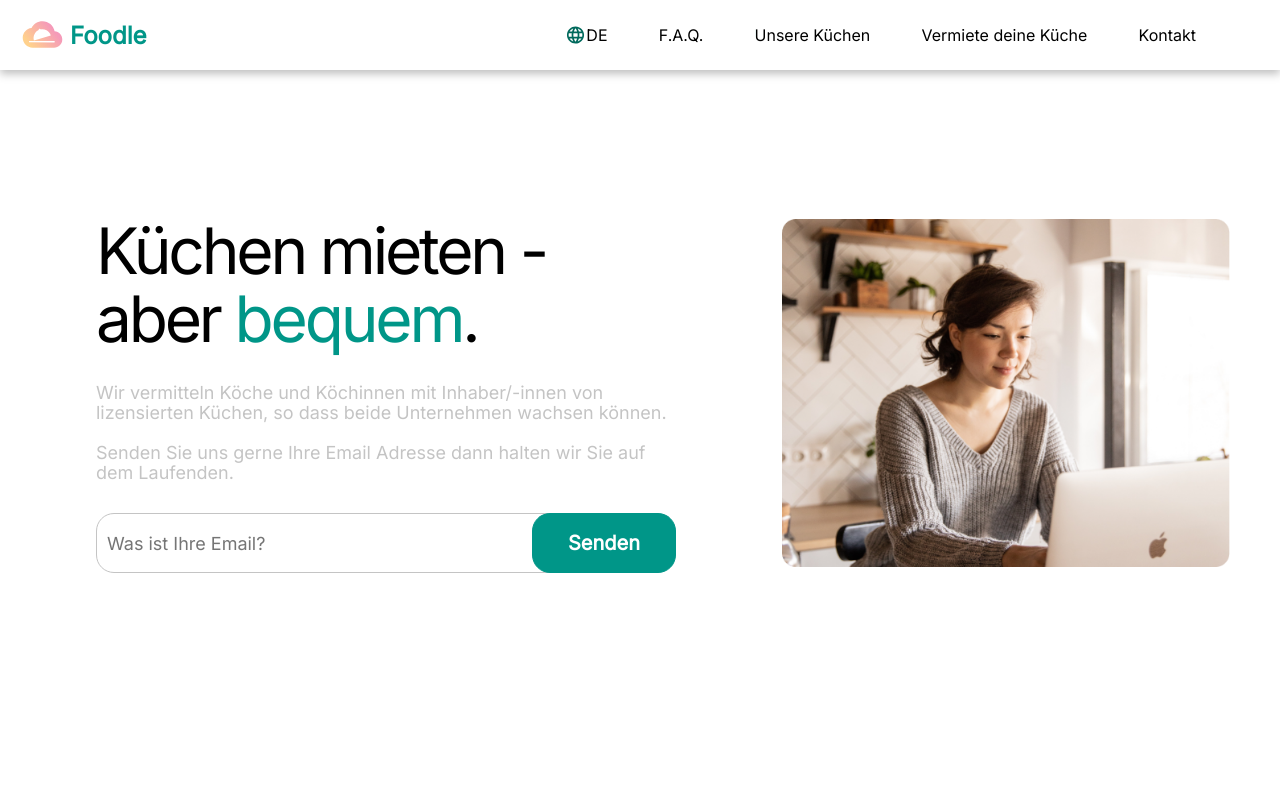
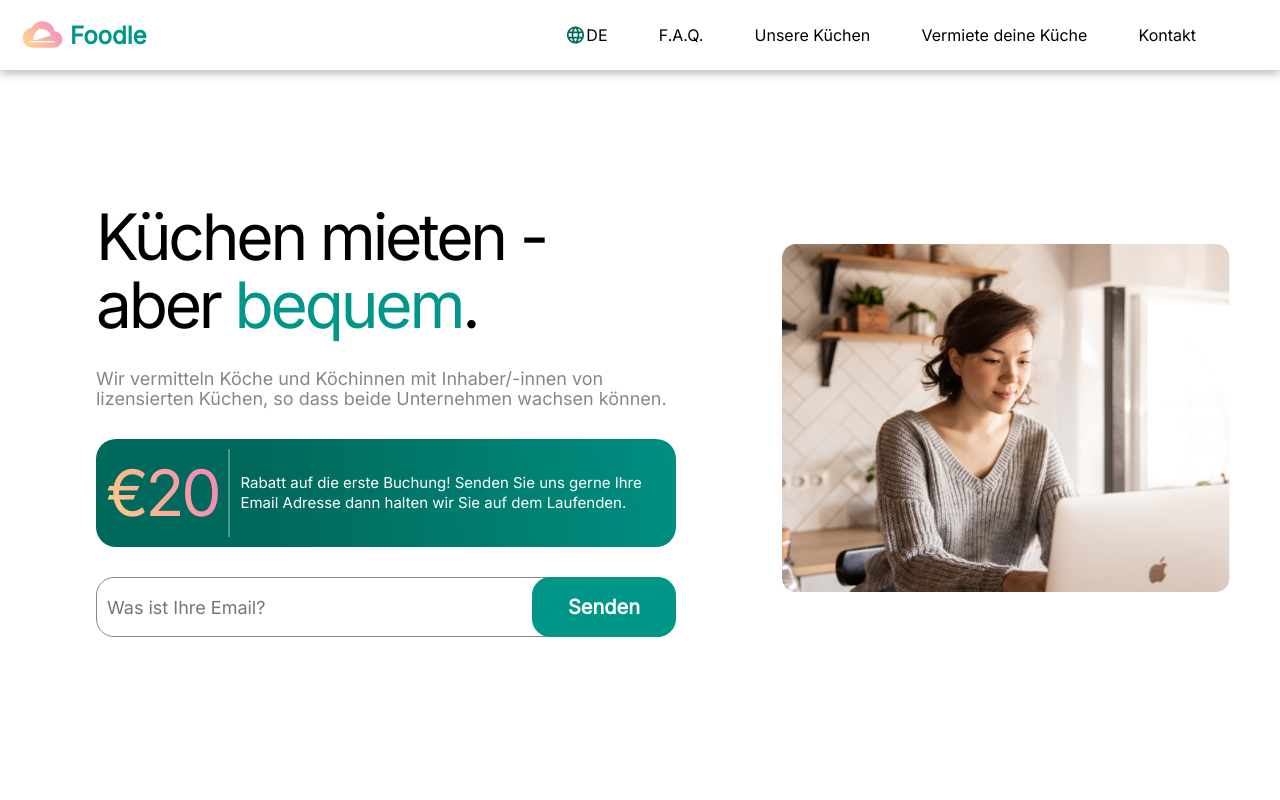
Before and after one commit to AAlber/Foodle-Landing, a Next.js app: page / in a window 1280 px wide. Shown: the top 800 px of the page. Built offline with nearby package versions, Linux system fonts and the light colour scheme.

Commit message:
feat: Added more language support

```diff
--- a/components/Layout/ConstructionPopup.tsx
+++ b/components/Layout/ConstructionPopup.tsx
@@ -10,9 +10,10 @@ export type ConstructionPopupProps = {
 };
 const ConstructionPopup = (props: ConstructionPopupProps) => {
   const intl = useIntl();
-  const construction = intl.formatMessage({ id: 'component.layout.constructionPopup.construction' });
-  const feature = intl.formatMessage({ id: 'component.footer.feature' });
-  const pricing = intl.formatMessage({ id: 'component.footer.pricing' });
+  const constructionTitle = intl.formatMessage({ id: 'component.layout.constructionPopup.title' });
+  const constructionDescription = intl.formatMessage({ id: 'component.layout.constructionPopup.description' });
+  const constructionSignUp = intl.formatMessage({ id: 'component.layout.constructionPopup.signup' });
+  const constructionReturn = intl.formatMessage({ id: 'component.layout.constructionPopup.return' });
   return (
     <div
       className="construction-popup"
@@ -37,26 +38,19 @@ const ConstructionPopup = (props: ConstructionPopupProps) => {
     >
       <Image src={'/construction.png'} width={50} height={50} />
       <h1 className="semi-bold-text header-tertiary white-text">
-        Foodle is still under construction
+        {constructionTitle}
         <br />
       </h1>
-      <p className="smallest-text">
-        However, we are already beginning to match up cooks and bakers with licensed kitchens. So simply go up and and
-        enter your email to join.
-      </p>
+      <p className="smallest-text">{constructionDescription}</p>
       {props.fullPage ? (
         <Link href={'/'}>
           <a className="primary-btn-small body-text pb-1" onClick={props.close}>
-            {/* <p className="primary-btn-small body-text pb-1" onClick={props.close}>
-              {' '} */}
-            Return To Sign Up
-            {/* </p> */}
+            {constructionSignUp}
           </a>
         </Link>
       ) : (
         <p className={'primary-btn-small body-text pb-1 '} onClick={props.close}>
-          {' '}
-          Return To Posts
+          {constructionReturn}
         </p>
       )}
     </div>
--- a/components/Layout/Navbar.module.scss
+++ b/components/Layout/Navbar.module.scss
@@ -9,16 +9,16 @@
   height: 7rem;
   display: flex;
   justify-content: space-between;
-  // flex-basis: ;
   top: 0;
   z-index: 10000;
   color: rgb(153, 130, 130);
-  // border-bottom: 0.2rem solid rgb(214, 214, 214);
+
   filter: drop-shadow(0px 4px 4px rgba(0, 0, 0, 0.25));
-
-  // border-bottom: 0.1rem solid #b3b3b3; CHANGED THIS
   padding-right: 20px;
   padding-left: 20px;
+  @include mixins.mobile{
+    filter:none;
+  }
   .avatar {
     width: 40px;
     height: 40px;
@@ -85,7 +85,9 @@
   }
   @include mixins.mobile {
     &__menu {
-      display: none;
+      h2{
+        display:none;
+      }
     }
   }
 }
--- a/components/Layout/Sidebar.tsx
+++ b/components/Layout/Sidebar.tsx
@@ -1,3 +1,4 @@
+// BurgerIcon from @SeyfDesigner
 import Link from 'next/link';
 import { slide as Menu } from 'react-burger-menu';
 import { FormattedMessage, useIntl } from 'react-intl';
@@ -28,7 +29,12 @@ const Sidebar = () => {
   const burgerRef = useRef(null);
 
   return (
-    <Menu ref={burgerRef} right customBurgerIcon={<FoodleHamburger />} width={300}>
+    <Menu
+      ref={burgerRef}
+      right
+      customBurgerIcon={<Image src={'/burger-menu.png'} width={23} height={23} />}
+      width={300}
+    >
       <header className="bm-top">
         <div className="bm-top__right">
           <Tab href="/" iconSrc="/world-icon.svg" title="EN" />
--- a/lang/de.json
+++ b/lang/de.json
@@ -5,7 +5,7 @@
   "page.home.hero.title": "Küchen mieten - aber ",
   "page.home.hero.easyAdjectives": "einfach bequem simpel unkompliziert",
   "page.home.hero.description": "Wir vermitteln Köche und Köchinnen mit Inhaber/-innen von lizensierten Küchen, so dass beide Unternehmen wachsen können.",
-  "page.home.hero.submit.label": "Senden Sie uns gerne Ihre Email Adresse dann halten wir Sie auf dem Laufenden.",
+  "page.home.hero.submit.label": "Rabatt auf die erste Buchung! Senden Sie uns gerne Ihre Email Adresse dann halten wir Sie auf dem Laufenden.",
   "page.home.hero.submit.placeholder": "Was ist Ihre Email?",
   "page.home.hero.submit": "Senden",
   "page.home.food": "Lassen Sie Ihre kulinarischen ",
@@ -14,13 +14,17 @@
   "page.home.carousel.click": "Swipen sie auf den Bildern",
   "page.home.recipes": "Möchten Sie endlich Ihre selbst erfundenen Rezepte verkaufen?",
   "page.home.finding": "Eine lizensierte Küche in der Nähe zu finden kann sehr schwierig sein. Das muss aber nicht so sein.",
-  "page.home.signup.label": "Probieren Sie's mit uns aus",
-  "page.home.signup": "HEUTE EINSCHREIBEN",
+  "page.home.signup.label": "Probier's mal mit Foodle.",
+  "page.home.signup": "Einschreiben",
   "component.footer.about": "Über uns",
   "component.footer.feature": "Feature",
   "component.footer.pricing": "Preise",
   "component.footer.careers": "Karriere",
   "component.footer.help": "Hilfe",
   "component.footer.privacy": "Privacy",
-  "component.swiperCard.hr": "Std."
+  "component.swiperCard.hr": "Std.",
+  "component.layout.constructionPopup.title":"Foodle wird zur Zeit noch entwickelt",
+"component.layout.constructionPopup.description":"Aber wir fangen jetzt schon an Mieter mit Küchen zu vermitteln. Also komm zurück auf die Homepage und schreib dich gerne ein.",
+"component.layout.constructionPopup.signup":"Zurück zum Einschreiben",
+"component.layout.constructionPopup.return":"Zurück zu den Posts"
 }
--- a/lang/en.json
+++ b/lang/en.json
@@ -5,7 +5,7 @@
   "page.home.hero.title": "Renting kitchens just got ",
   "page.home.hero.easyAdjectives": "easy convenient fun satisfying",
   "page.home.hero.description": "We pair licensed kitchen owners with new chefs and bakers so businesses can grow together.",
-  "page.home.hero.submit.label": "Submit your email so we can keep you up to date on our launch.",
+  "page.home.hero.submit.label": "Off your first booking! Submit your email and we will contact you soon for the next steps.",
   "page.home.hero.submit.placeholder": "What's your email address?",
   "page.home.hero.submit": "Submit",
   "page.home.food": "Make your entrepreneurial food",
@@ -22,5 +22,9 @@
   "component.footer.careers": "Careers",
   "component.footer.help": "Help",
   "component.footer.privacy": "Privacy",
-  "component.swiperCard.hr": "hr"
+  "component.swiperCard.hr": "hr",
+  "component.layout.constructionPopup.title":"Foodle is still under construction",
+"component.layout.constructionPopup.description":"However, we are already beginning to match up cooks and bakers with licensed kitchens. So simply go up and enter your email to join.",
+"component.layout.constructionPopup.signup":"Return To Sign Up",
+"component.layout.constructionPopup.return":"Return To Posts"
 }
--- a/pages/index.tsx
+++ b/pages/index.tsx
@@ -194,12 +194,13 @@ const Home: NextPage = () => {
               {title}
               <span className={styles['rainbow']} ref={easyRef}></span>.
             </h1>
-            <h3 className={'body-text-secondary'}>
-              {description}
-              <br />
-              <br />
-              {submitLabel}
-            </h3>
+
+            <h3 className={'body-text-secondary'}>{description}</h3>
+            <div className="promotion-badge flex-center">
+              <h1 className=" header-primary">€20</h1>
+              <h3 className="white-text">{submitLabel}</h3>
+            </div>
+
             <form onSubmit={subscribe}>
               <div>
                 <input
--- a/styles/base/_colors.scss
+++ b/styles/base/_colors.scss
@@ -12,4 +12,4 @@ $color-subtle: #92aaa7;
 
 $color-light-green: #b2dfdb;
 
-$color-grey: #c4c4c4;
+$color-grey: #868686;
--- a/styles/base/_typography.scss
+++ b/styles/base/_typography.scss
@@ -134,7 +134,7 @@ textarea {
   color: colors.$color-primary-light;
 }
 .white-text {
-  color: white;
+  color: white !important;
 }
 .grey-text {
   color: colors.$color-grey;
--- a/styles/components/_badges.scss
+++ b/styles/components/_badges.scss
@@ -10,6 +10,30 @@
   display: flex;
   justify-content: center;
   align-items: center;
+}
+.promotion-badge{
+  // background: linear-gradient(61.54deg, colors.$color-tertiary-light 15%, colors.$color-secondary-light 74.15%);
+  background: linear-gradient(264.54deg, #009688 -13.78%, #00695C 70.16%);
+  padding: 1rem 0;
+  border-radius: 2rem;
+  h1{
+    background-image: linear-gradient(61.54deg, #FFCC80 15%, #F48FB1 74.15%);
+    background-color: transparent;
+    padding: 1rem;
+      background-size: 100%;
+      -webkit-background-clip: text;
+      -moz-background-clip: text;
+      -webkit-text-fill-color: transparent;
+      -moz-text-fill-color: transparent;
+    border-right: rgb(white, 0.3) 2px solid;
+
+  }
+  h3{
+    font-size: 1.5rem;
+      font-weight: 300;
+      line-height: 20px;
+    padding: 1rem;
+  }
 }
 
 .feature-tag {
--- a/styles/components/_cards.scss
+++ b/styles/components/_cards.scss
@@ -261,11 +261,11 @@
     opacity: 0;
     @include mixins.mobile {
       opacity: 1;
-      background: rgba(white, 0.8);
+      background: rgba(white, 0.9);
         width: 100%;
         top:auto;
         bottom: 0;
-        height: 250px;
+        height: 235px;
 
       }
 
@@ -355,10 +355,9 @@
       margin-top: 8px;
       text-align: center;
       @include mixins.mobile{
-        letter-spacing: -0.02rem;
-        border-left: 2px solid rgba(black, 0.1);
+        letter-spacing: -0.04rem;
         color: black;
-        padding: 0.5rem 1.6rem;
+        padding: 0.5rem 0.8rem;
         align-self: flex-start;
         text-align: left;
       };
--- a/styles/components/_sidebar.scss
+++ b/styles/components/_sidebar.scss
@@ -1,11 +1,10 @@
 /* Position and sizing of burger button */
 .bm-burger-button {
   position: fixed;
-  width: 36px;
-  height: 30px;
   left: 87%;
-  top: 28px;
+  top: 22px;
   z-index:100001 !important;
+
 }
 
 /* Color/shape of burger icon bars */
--- a/styles/pages/Home.module.scss
+++ b/styles/pages/Home.module.scss
@@ -56,7 +56,7 @@
     color: colors.$color-primary-light;
   }
 
-  height: calc(55rem + 30vh);
+  height: calc(60rem + 30vh);
   width: 100%;
 
   &__left {
@@ -254,7 +254,9 @@
       &__lower {
         height: 25rem;
         display: inline-block;
-        align-items: left;
+        align-items: center;
+        justify-content: center;
+        text-align: center;
 
         h2 {
           font-size: 22px;
```
Also changed, not shown: public/burger-menu.png (added).
